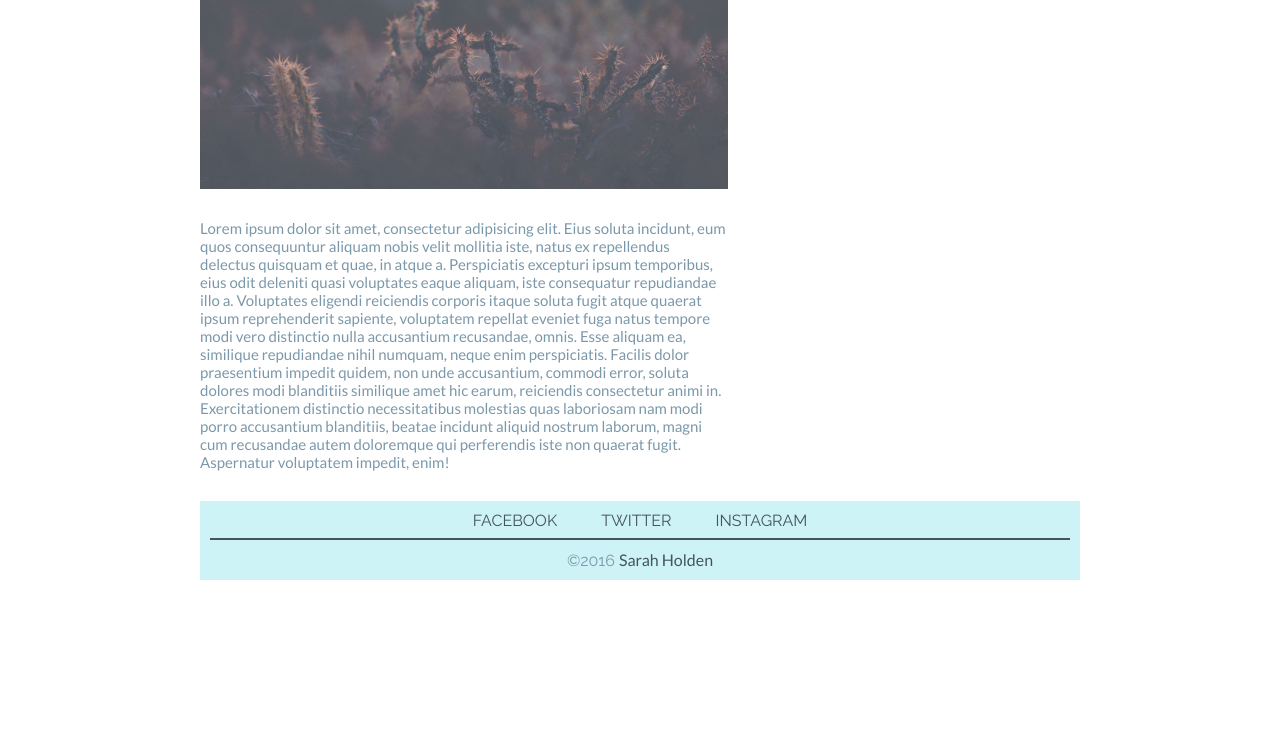
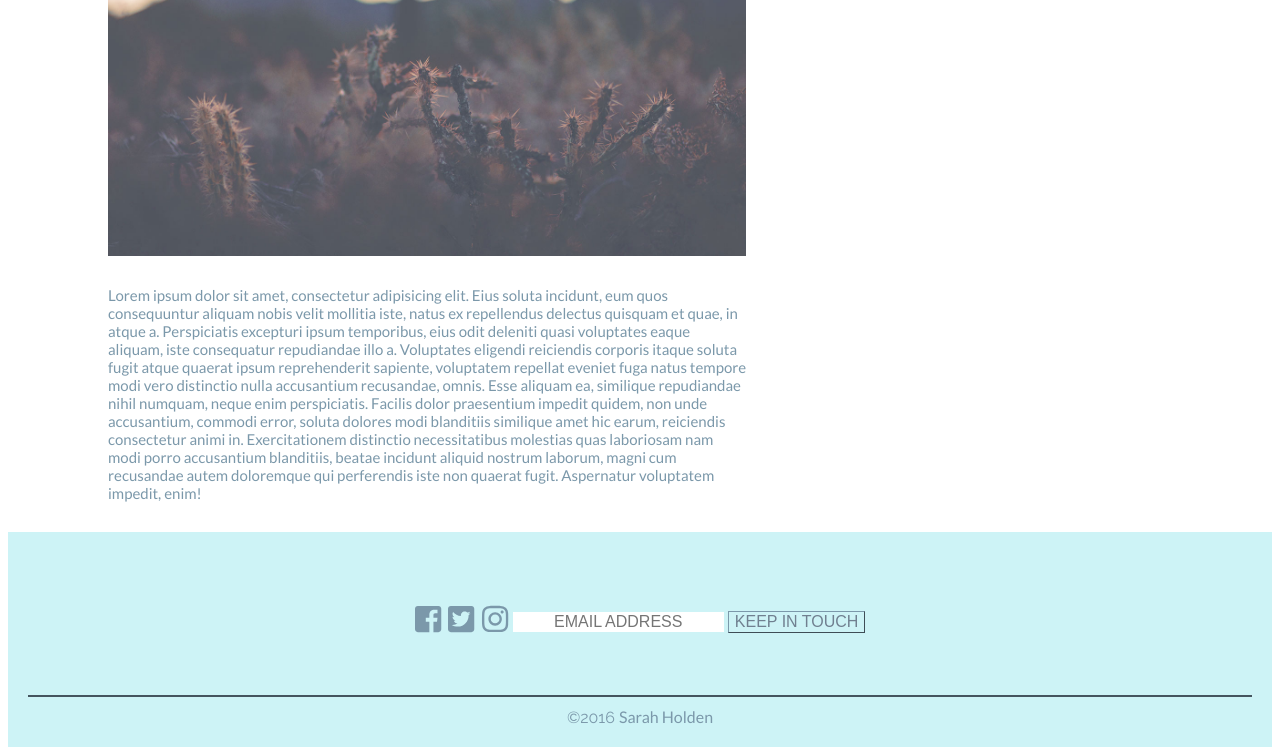
Before and after one commit to carleymanning/carleymanning.github.io, a plain HTML site: page monument_blog/index.html in a window 1280 px wide. Shown: the part 1292-2047 px from the top of the page. Before the commit the page ends 1880 px from the top, so only its background shows below. Drawn offline with Linux system fonts and the light colour scheme.

Commit message:
Add files via upload
I still haven't done the hover (but I plan to), and I have a couple of things to work out with the footer.

```diff
--- a/monument_blog/css/style.css
+++ b/monument_blog/css/style.css
@@ -6,12 +6,10 @@ Base Styles
 body {
 	font-family: "Raleway", sans-serif;
 	color: #7B98AA;
-	margin-left: 200px;
-	margin-right: 200px;
 }
 /* font and color have been set, margins may be wrong */
 article p {
-	font-family: Lato, sans-serif;
+	font-family: "Lato", sans-serif;
 }
 nav a {
 	font-family: "Raleway", sans-serif;
@@ -23,19 +21,21 @@ nav a {
 /* do I need to list a font family since the body is the same font fam? */
 nav {
 	margin: 15px 0 60px 0;
+	text-align: center;
 }
 header {
-	height: 239px;
-	width: 1000px;
-	text-align: center;
-	margin-bottom: 60px;
-	background-image: url("../images/blog_header_bg.jpg");
-	background-size: contain;
-	background-color: #cccccc;
+		max-width: 100%;
+    text-align: center;
+    margin-bottom: 60px;
+    background-image: url(../images/blog_header_bg.jpg);
+    background-size: cover;
+    background-color: #cccccc;
+    padding: 90px 0;
+		margin: 0;
 }
-/* Screenshot */
+
 h1 a {
-	color: #44545E;
+	color: #FFFAF0;
 	font-family: "Raleway", sans-serif;
 	font-weight: 600;
 	font-size: 37px;
@@ -57,14 +57,15 @@ article h2 {
 	font-weight: 600;
 	margin-bottom: 40px;
 	text-transform: uppercase;
+	text-align: left;
 }
 article h3 {
-	color: #44545E;
+	color: #7898AA;
 	text-align: left;
 	font-family: "Raleway", sans-serif;
 }
 article p {
-	font-family: Lato, sans-serif;
+	font-family: "Lato", sans-serif;
 	font-weight: 400;
 	font-size: 15px;
 	margin: 30px auto;
@@ -82,7 +83,7 @@ aside h3 {
 	text-transform: uppercase;
 	font-size: 18px;
 	font-weight: 600;
-	padding-top: 60px;
+	padding-top: 50px;
 }
 aside h3 img {
 	max-width: 100px;
@@ -100,25 +101,40 @@ aside h3 img {
 footer {
 		text-align: center;
 		background-color: #CDF3F6;
-		padding: 10px;
+		padding: 20px;
 }
 /* Social Media Links */
 footer a {
 	text-decoration: none;
 	text-transform: uppercase;
-	color: #44545E
+	color: #44545E;
 }
 footer p {
 	margin: 10px 0px 0px 0px;
 }
 footer p a {
-	font-family: Lato, sans-serif;
+	font-family: "Lato", sans-serif;
+}
+footer div {
+	text-align: center;
+	padding: 50px 0 50px 0;
+	font-size: 30px;
+}
+footer div a i {
+	margin: 20px;
+}
+i {
+    width: 2.875em;
+}
+footer div {
+    display: inline-block;
+    font-size: 30px;
+    overflow: visible;
+    vertical-align: -.125em;
 }
 #author {
 	text-transform: none;
-}
-.links {
-	padding: 20px;
+	color: #7B98AA;
 }
 hr {
 	border: 1px solid #44545E;
@@ -128,4 +144,25 @@ hr {
 	grid-template-columns: 60% 40%;
 	grid-row-gap: 10px;
 	grid-column-gap: 40px;
+	margin-left: 100px;
+	margin-right: 100px;
 }
+/* padding for button to create space inside block
+	margin for spacing them apart */
+input {
+	text-align: center;
+	border-style: none;
+	border-spacing: 20px;
+	font-size: 16px;
+}
+button {
+	background-color: #CDF3F6;
+	border-color: #7B98AA;
+	border-width: thin;
+	text-align: center;
+	text-decoration: none;
+	display: inline-block;
+	font-size: 16px;
+	text-transform: none;
+	color: #708090;
+}
--- a/monument_blog/index.html
+++ b/monument_blog/index.html
@@ -4,6 +4,7 @@
 	<meta charset="UTF-8">
 	<title>Cool Monument | Blog</title>
 	<link rel="stylesheet" href="css/style.css">
+	<script defer src="https://use.fontawesome.com/releases/v5.0.6/js/all.js"></script>
 </head>
 <body>
 	<nav>
@@ -32,8 +33,8 @@
 	</div>
 	<div><aside>
 		<h3>About Us</h3>
-		<p>Lorem ipsum dolor sit amet, consectetur adipisicing elit. Rerum fugiat illo sunt quasi incidunt veniam cumque minus totam rem ea vel ut eius, accusamus, doloribus dolore at ipsum quaerat molestias.</p>
-		<p>Explicabo consectetur tempora perferendis voluptas itaque, corporis at ipsum quisquam eveniet, facilis perspiciatis. Eum ad adipisci, earum fugit perspiciatis deserunt veniam eos? Impedit expedita assumenda, saepe excepturi ad voluptatibus. Eveniet.</p>
+			<p>Lorem ipsum dolor sit amet, consectetur adipisicing elit. Rerum fugiat illo sunt quasi incidunt veniam cumque minus totam rem ea vel ut eius, accusamus, doloribus dolore at ipsum quaerat molestias.</p>
+			<p>Explicabo consectetur tempora perferendis voluptas itaque, corporis at ipsum quisquam eveniet, facilis perspiciatis. Eum ad adipisci, earum fugit perspiciatis deserunt veniam eos? Impedit expedita assumenda, saepe excepturi ad voluptatibus. Eveniet.</p>
 		<img src="images/about.jpg" alt="">
 		<h3>Recent Issues</h3>
 			<ul>
@@ -47,10 +48,22 @@
 		</aside>
 	</div>
 	</div>
+
 	<footer>
-		<a class="links" href="">Facebook</a>
-		<a class="links" href="">Twitter</a>
-		<a class="links" href="">Instagram</a>
+		<div>
+			<a href="https://www.facebook.com/" target="blank"
+				<i class="fab fa-facebook-square"></i>
+			</a>
+			<a href="https://www.twitter.com/" target="blank"
+				<i class="fab fa-twitter-square"></i>
+			</a>
+			<a href="https://www.instagram.com/" target="blank"
+				<i class="fab fa-instagram"></i>
+			</a>
+		</div>
+
+		<input type="text" class="ralewaybold" placeholder="EMAIL ADDRESS">
+		<button type="button" class="ralewayhold" name="button">KEEP IN TOUCH</button>
 <hr>
 		<p>&copy;2016 <a id="author" href="">Sarah Holden</a></p>
 	</footer>
```
